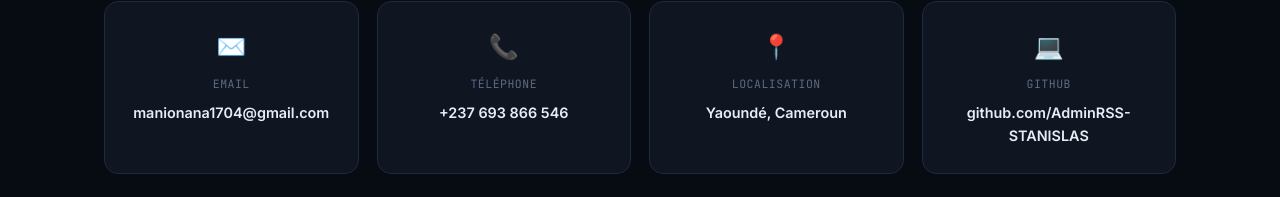
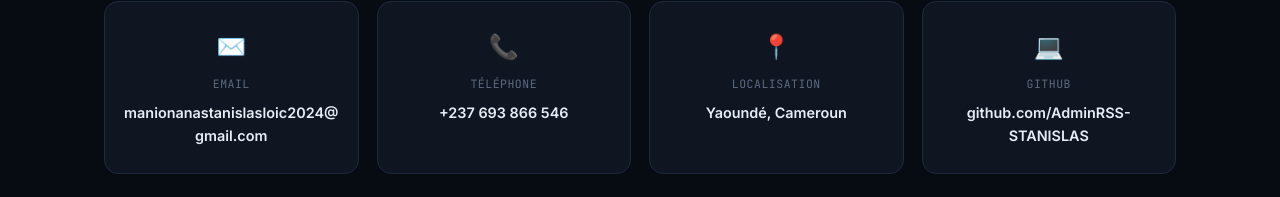
Before and after one commit to AdminRSS-STANISLAS/portfolio, a plain HTML site: page index.html in a window 1280 px wide. Shown: the part 6608-6805 px from the top of the page. Drawn offline with Linux system fonts and the light colour scheme.

Commit message:
Unifier l'adresse de contact du portfolio
Aligne le portfolio et la configuration git sur une seule adresse
professionnelle, celle utilisee comme expediteur en prospection.

Co-Authored-By: Claude Opus 5 <noreply@anthropic.com>

```diff
--- a/index.html
+++ b/index.html
@@ -378,10 +378,10 @@
     </p>
 
     <div class="contact-grid">
-      <a class="contact-card" href="mailto:manionana1704@gmail.com">
+      <a class="contact-card" href="mailto:manionanastanislasloic2024@gmail.com">
         <span class="contact-icon">✉️</span>
         <span class="contact-label">Email</span>
-        <span class="contact-value">manionana1704@gmail.com</span>
+        <span class="contact-value">manionanastanislasloic2024@gmail.com</span>
       </a>
       <a class="contact-card" href="tel:+237693866546">
         <span class="contact-icon">📞</span>
```
Also changed, not shown: 1 other file.
